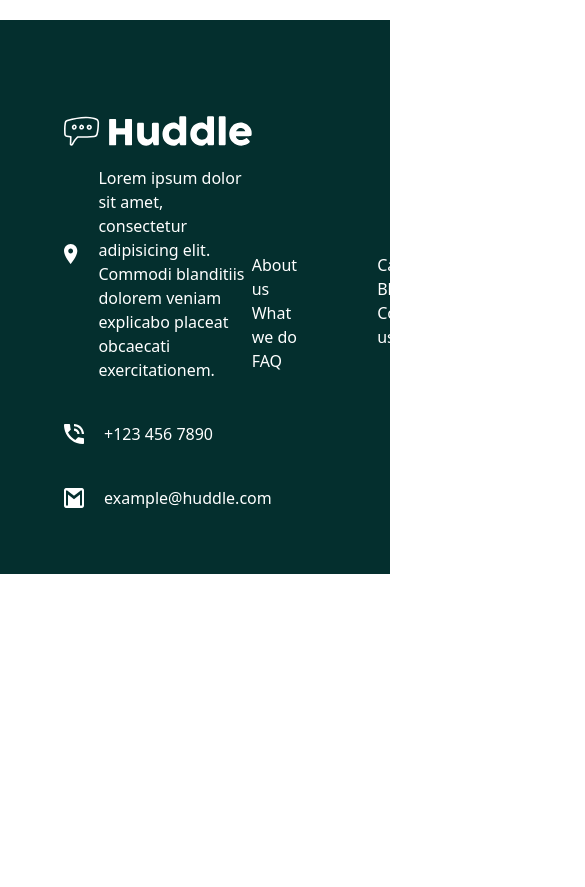
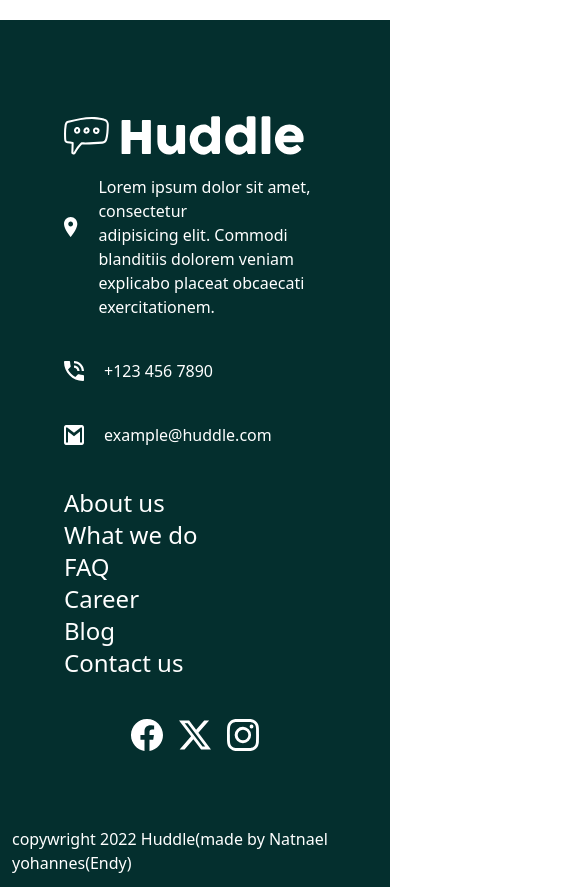
Before and after one commit to Endy1381/huddle-landing-page-with-alternating-feature-blocks-master, a Svelte app: page / in a window 390 px wide. Shown: the part 2871-3758 px from the top of the page, 585 px wide, since content can reach past the window. Before the commit the page ends 3445 px from the top, so only its background shows below. Built offline with nearby package versions, Linux system fonts and the light colour scheme.

Commit message:
Update app.svelte
finished it

```diff
--- a/package.json
+++ b/package.json
@@ -17,6 +17,7 @@
     "vite": "^5.4.1"
   },
   "dependencies": {
+    "bootstrap-icons": "^1.11.3",
     "svelte-routing": "^2.13.0"
   }
 }
--- a/src/App.svelte
+++ b/src/App.svelte
@@ -13,7 +13,7 @@
           <img src="./images/logo.svg" alt="">
         </div>
         <div >
-          <button class="p-3 bg-white rounded-full px-7 shadow-md font-bold">Try It Free</button>
+          <button class="p-3 bg-white hover:text-gray-600 rounded-full px-7 shadow-md font-bold">Try It Free</button>
         </div>
       </nav>
       <!-- ANCHOR Hero section -->
@@ -24,7 +24,7 @@
           <p class="my-3 mb-12 tracking-wide mt-6"> Huddle re-imagines the way we build communities. You have <br /> a voice, but so does your audience.
             Create connections with <br /> your users as you engage in genuine discussion.</p>
           <!-- Button -->
-        <a href="/" class= " bg-pink-500 text-white p-4 my-10 px-16 rounded-full"> Get Started For Free</a>
+        <a href="/" class= " bg-pink-500 hover:bg-pink-400 text-white p-4 my-10 px-16 rounded-full"> Get Started For Free</a>
         </div>
         <!-- ANCHOR hero image -->
          <img  class="flex-1 w-96" src="./images/illustration-mockups.svg" alt="">
@@ -83,16 +83,16 @@
         <div class="text-center border rounded-md py-10 inline-block p-50 lg:mx-96 ">
           <div class="">
             <h1 class="mb-10 text-3xl tracking-wide font-bold text-slate-800 p-2 ">Ready To Build Your Community?</h1>
-            <a href="/" class= " bg-pink-500 text-white p-4  px-2 lg:px-16 mb-50 rounded-full"> Get Started For Free</a>
+            <a href="/" class= " bg-pink-500 hover:bg-pink-400 text-white p-4  px-2 lg:px-16 mb-50 rounded-full"> Get Started For Free</a>
           </div>
         </div>
       </section>
 
 
       <!-- ANCHOR footer -->
-      <footer class=" bg-teal-950 flex justify-between items-center p-16  pt-24">
+      <footer class=" bg-teal-950 flex lg:flex-row flex-col justify-between lg:items-center p-16  pt-24">
         <!-- div1 -->
-         <div>
+         <div class="lg:mb-auto mb-10">
             <img src="../images/logo-c.svg" class="text-white" alt="">
             <ul class="text-white bruh">
               <div class="flex  items-center"> <img src="../images/icon-location.svg" alt="" class=" w-5 h-5 mb-10 mr-5">  <li class="my-5">Lorem ipsum dolor sit amet, consectetur <br />  adipisicing elit. Commodi blanditiis dolorem veniam <br /> explicabo placeat obcaecati exercitationem.</li></div>
@@ -102,8 +102,8 @@
          </div>
 
          <!-- div2 -->
-          <div class="flex text-white">
-            <div class="mr-20">
+          <div class="flex lg:flex-row flex-col text-2xl lg:text-auto lg:mb-0 mb-10 text-white">
+            <div class="lg:mr-20">
               <p>About us</p>
               <p>What we do</p>
               <p>FAQ</p>
@@ -116,12 +116,21 @@
           </div>
           <!-- div3 -->
 
-           <div class="flex text-white">
-            <p>facebook</p>
-            <p>tweeter</p>
-            <p>insta</p>
+           <div class="flex text-white justify-center lg:justify-start">
+               <svg xmlns="http://www.w3.org/2000/svg" width="32" height="32" fill="currentColor" class="bi bi-facebook" viewBox="0 0 16 16">
+                   <path d="M16 8.049c0-4.446-3.582-8.05-8-8.05C3.58 0-.002 3.603-.002 8.05c0 4.017 2.926 7.347 6.75 7.951v-5.625h-2.03V8.05H6.75V6.275c0-2.017 1.195-3.131 3.022-3.131.876 0 1.791.157 1.791.157v1.98h-1.009c-.993 0-1.303.621-1.303 1.258v1.51h2.218l-.354 2.326H9.25V16c3.824-.604 6.75-3.934 6.75-7.951"/>
+               </svg>
+               <svg xmlns="http://www.w3.org/2000/svg" width="32" height="32" fill="currentColor" class="bi bi-twitter-x" viewBox="0 0 16 16">
+                   <path d="M12.6.75h2.454l-5.36 6.142L16 15.25h-4.937l-3.867-5.07-4.425 5.07H.316l5.733-6.57L0 .75h5.063l3.495 4.633L12.601.75Zm-.86 13.028h1.36L4.323 2.145H2.865z"/>
+               </svg>
+               <svg xmlns="http://www.w3.org/2000/svg" width="32" height="32" fill="currentColor" class="bi bi-instagram" viewBox="0 0 16 16">
+                   <path d="M8 0C5.829 0 5.556.01 4.703.048 3.85.088 3.269.222 2.76.42a3.9 3.9 0 0 0-1.417.923A3.9 3.9 0 0 0 .42 2.76C.222 3.268.087 3.85.048 4.7.01 5.555 0 5.827 0 8.001c0 2.172.01 2.444.048 3.297.04.852.174 1.433.372 1.942.205.526.478.972.923 1.417.444.445.89.719 1.416.923.51.198 1.09.333 1.942.372C5.555 15.99 5.827 16 8 16s2.444-.01 3.298-.048c.851-.04 1.434-.174 1.943-.372a3.9 3.9 0 0 0 1.416-.923c.445-.445.718-.891.923-1.417.197-.509.332-1.09.372-1.942C15.99 10.445 16 10.173 16 8s-.01-2.445-.048-3.299c-.04-.851-.175-1.433-.372-1.941a3.9 3.9 0 0 0-.923-1.417A3.9 3.9 0 0 0 13.24.42c-.51-.198-1.092-.333-1.943-.372C10.443.01 10.172 0 7.998 0zm-.717 1.442h.718c2.136 0 2.389.007 3.232.046.78.035 1.204.166 1.486.275.373.145.64.319.92.599s.453.546.598.92c.11.281.24.705.275 1.485.039.843.047 1.096.047 3.231s-.008 2.389-.047 3.232c-.035.78-.166 1.203-.275 1.485a2.5 2.5 0 0 1-.599.919c-.28.28-.546.453-.92.598-.28.11-.704.24-1.485.276-.843.038-1.096.047-3.232.047s-2.39-.009-3.233-.047c-.78-.036-1.203-.166-1.485-.276a2.5 2.5 0 0 1-.92-.598 2.5 2.5 0 0 1-.6-.92c-.109-.281-.24-.705-.275-1.485-.038-.843-.046-1.096-.046-3.233s.008-2.388.046-3.231c.036-.78.166-1.204.276-1.486.145-.373.319-.64.599-.92s.546-.453.92-.598c.282-.11.705-.24 1.485-.276.738-.034 1.024-.044 2.515-.045zm4.988 1.328a.96.96 0 1 0 0 1.92.96.96 0 0 0 0-1.92m-4.27 1.122a4.109 4.109 0 1 0 0 8.217 4.109 4.109 0 0 0 0-8.217m0 1.441a2.667 2.667 0 1 1 0 5.334 2.667 2.667 0 0 1 0-5.334"/>
+               </svg>
+
            </div>
+
       </footer>
+      <p class="flex p-3 bg-teal-950 text-white lg:justify-end justify-center">copywright 2022 Huddle(made by Natnael yohannes(Endy)</p>
 
 
      </div>
--- a/src/app.css
+++ b/src/app.css
@@ -5,3 +5,7 @@
 .bruh {
     list-style-type: url('../images/icon-location.svg');
 }
+svg {
+    margin-left: 3%;
+    margin-right: 3%;
+}
```
Also changed, not shown: 1 other file (tests, documents, lock files or other folders).
